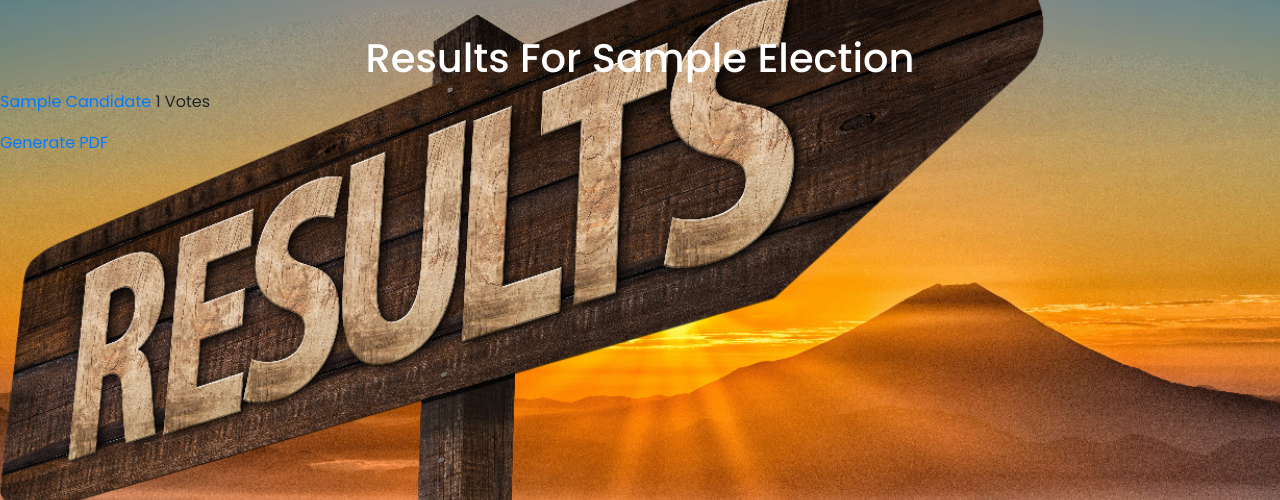
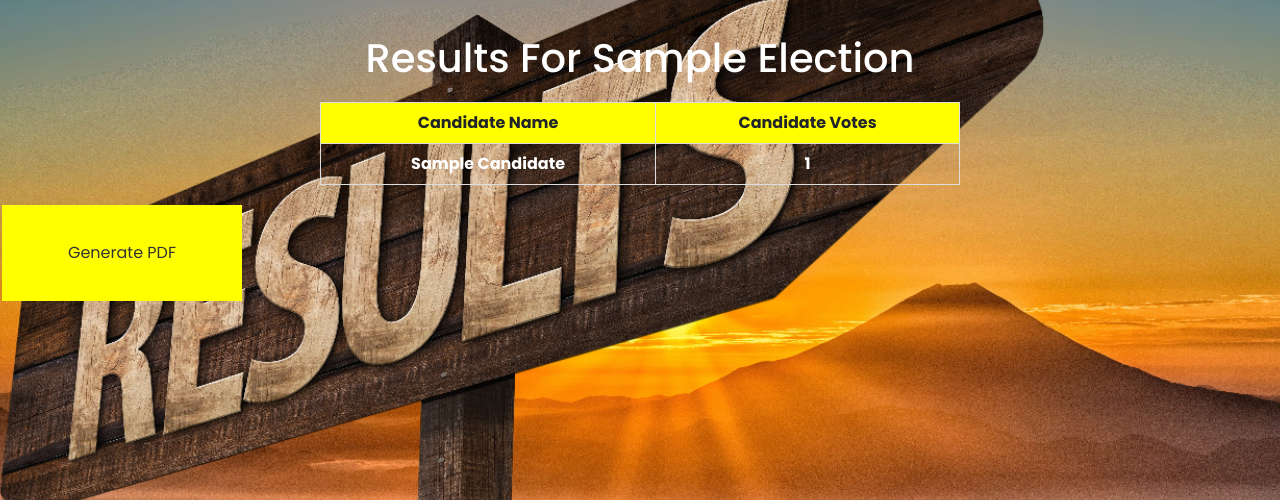
Before and after one commit to adrianapps/votingsystem, a Django app: page /election/1/result in a window 1280 px wide. Shown: the part 136-636 px from the top of the page. Run offline with Django 5.2, Linux system fonts and the light colour scheme; a user stored in the database is signed in; tables that the repository leaves empty hold one stand-in row (values such as "Sample post"); some libraries are stand-ins or nearby versions.

Commit message:
check if button is centered

```diff
--- a/election/templates/election/election_result.html
+++ b/election/templates/election/election_result.html
@@ -6,12 +6,21 @@
 
     <h1>Results for {{ election.title }}</h1>
 
+    {% if candidates %}
+    <table>
+        <tr>
+            <th>Candidate name</th>
+            <th>Candidate votes</th>
+        </tr>
+        {% for candidate in candidates %}
+        <tr>
+            <td>{{ candidate.name }}</td>
+            <td> {{ candidate.vote_count }}</td>
+        </tr>
+        {% endfor %}
+    </table>
+    <button class="button"><a href="{% url 'election:generate-pdf' election.pk %}" class="button">Generate PDF</a></button>
 
-    {% if candidates %}
-        {% for candidate in candidates %}
-            <p><a href="{{ candidate.get_absolute_url }}">{{ candidate.name }}</a> {{ candidate.vote_count }} votes</p>
-        {% endfor %}
-        <a href="{% url 'election:generate-pdf' election.pk %}">Generate PDF</a>
     {% else %}
         <p>No candidates available for this election.</p>
 
--- a/static/css/election_result.css
+++ b/static/css/election_result.css
@@ -25,3 +25,48 @@ h1{
     margin-top: 170px;
     color: white;
 }
+
+table {
+    width: 50%;
+    border-collapse: collapse;
+    margin: 20px auto;
+
+}
+th, td {
+    border: 1px solid #ddd;
+    padding: 8px;
+    text-align: center;
+    justify-content: center;
+    align-items: center;
+}
+th {
+    background-color: yellow;
+    justify-content: center;
+    align-items: center;
+}
+
+td{
+    color: #fff;
+    font-weight: bold;
+}
+
+.button{
+    background-color: yellow;
+    border: none;
+    color: #333;
+    padding: 16px 32px;
+    text-align: center;
+    text-decoration: none;
+    display: flex;
+    font-size: 16px;
+    margin: 4px 2px;
+    transition-duration: 0.4s;
+    cursor: pointer;
+    justify-content: center;
+    align-items: center;
+}
+
+.button:hover{
+    background-color: yellow;
+    color: #333;
+}
```
